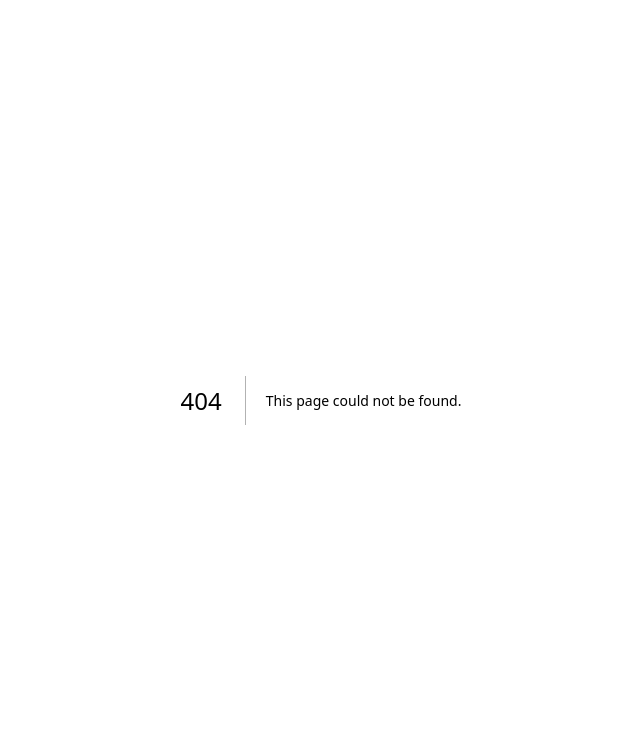
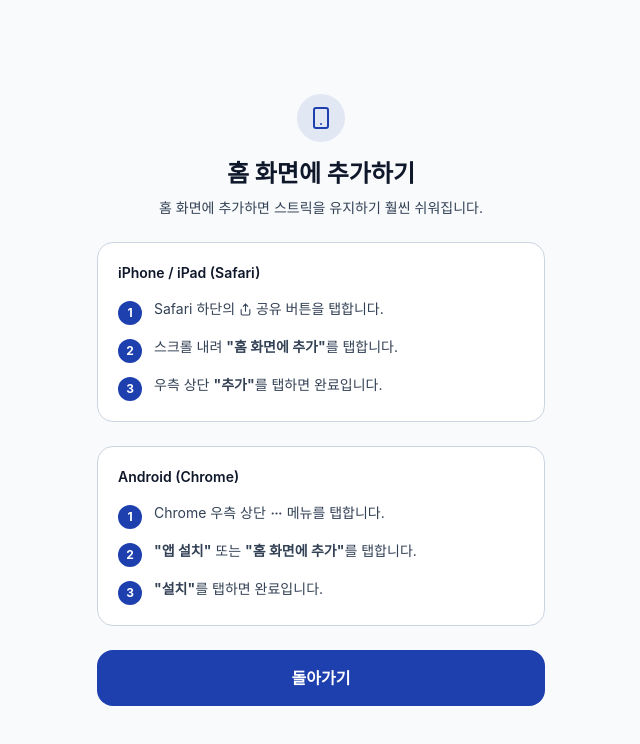
Before and after one commit to Aliasss/bluebird-mvp, a Next.js app: page /install in a window 1280 px wide. Before the commit this address had no page. Shown: the top 744 px of the page, without its empty margins (319-959 px from the left). Built offline with nearby package versions, Linux system fonts and the light colour scheme.

Commit message:
feat: enhance landing page trust signal and PWA install guide
- Add theory badge (CBT/CAS/전망이론) above primary CTA
- Replace passive PWA text with streak-linked install CTA
- Add /install guide page for iOS and Android

```diff
--- /dev/null
+++ b/app/install/page.tsx
@@ -0,0 +1,70 @@
+'use client';
+
+import { useRouter } from 'next/navigation';
+import { Smartphone, Share, Plus, MoreHorizontal } from 'lucide-react';
+
+export default function InstallPage() {
+  const router = useRouter();
+
+  return (
+    <main className="min-h-screen bg-background flex flex-col items-center justify-center p-6">
+      <div className="max-w-md w-full space-y-6">
+
+        <div className="text-center space-y-2">
+          <div className="w-12 h-12 bg-primary bg-opacity-10 rounded-full flex items-center justify-center mx-auto mb-4">
+            <Smartphone size={24} className="text-primary" />
+          </div>
+          <h1 className="text-2xl font-bold text-text-primary">홈 화면에 추가하기</h1>
+          <p className="text-sm text-text-secondary">
+            홈 화면에 추가하면 스트릭을 유지하기 훨씬 쉬워집니다.
+          </p>
+        </div>
+
+        {/* iOS */}
+        <div className="bg-white border border-background-tertiary rounded-2xl p-5 space-y-4">
+          <p className="text-sm font-semibold text-text-primary">iPhone / iPad (Safari)</p>
+          <div className="space-y-3">
+            <div className="flex items-start gap-3">
+              <span className="flex-shrink-0 w-6 h-6 bg-primary text-white text-xs font-bold rounded-full flex items-center justify-center mt-0.5">1</span>
+              <p className="text-sm text-text-secondary">Safari 하단의 <Share size={13} className="inline mb-0.5" /> 공유 버튼을 탭합니다.</p>
+            </div>
+            <div className="flex items-start gap-3">
+              <span className="flex-shrink-0 w-6 h-6 bg-primary text-white text-xs font-bold rounded-full flex items-center justify-center mt-0.5">2</span>
+              <p className="text-sm text-text-secondary">스크롤 내려 <strong>"홈 화면에 추가"</strong>를 탭합니다.</p>
+            </div>
+            <div className="flex items-start gap-3">
+              <span className="flex-shrink-0 w-6 h-6 bg-primary text-white text-xs font-bold rounded-full flex items-center justify-center mt-0.5">3</span>
+              <p className="text-sm text-text-secondary">우측 상단 <strong>"추가"</strong>를 탭하면 완료입니다.</p>
+            </div>
+          </div>
+        </div>
+
+        {/* Android */}
+        <div className="bg-white border border-background-tertiary rounded-2xl p-5 space-y-4">
+          <p className="text-sm font-semibold text-text-primary">Android (Chrome)</p>
+          <div className="space-y-3">
+            <div className="flex items-start gap-3">
+              <span className="flex-shrink-0 w-6 h-6 bg-primary text-white text-xs font-bold rounded-full flex items-center justify-center mt-0.5">1</span>
+              <p className="text-sm text-text-secondary">Chrome 우측 상단 <MoreHorizontal size={13} className="inline mb-0.5" /> 메뉴를 탭합니다.</p>
+            </div>
+            <div className="flex items-start gap-3">
+              <span className="flex-shrink-0 w-6 h-6 bg-primary text-white text-xs font-bold rounded-full flex items-center justify-center mt-0.5">2</span>
+              <p className="text-sm text-text-secondary"><strong>"앱 설치"</strong> 또는 <strong>"홈 화면에 추가"</strong>를 탭합니다.</p>
+            </div>
+            <div className="flex items-start gap-3">
+              <span className="flex-shrink-0 w-6 h-6 bg-primary text-white text-xs font-bold rounded-full flex items-center justify-center mt-0.5">3</span>
+              <p className="text-sm text-text-secondary"><strong>"설치"</strong>를 탭하면 완료입니다.</p>
+            </div>
+          </div>
+        </div>
+
+        <button
+          onClick={() => router.back()}
+          className="w-full bg-primary text-white font-semibold py-4 px-6 rounded-2xl touch-manipulation active:scale-95 transition-transform"
+        >
+          돌아가기
+        </button>
+      </div>
+    </main>
+  );
+}
--- a/app/page.tsx
+++ b/app/page.tsx
@@ -1,6 +1,7 @@
 'use client';
 
 import { useRouter } from 'next/navigation';
+import { ExternalLink } from 'lucide-react';
 
 export default function HomePage() {
   const router = useRouter();
@@ -39,6 +40,9 @@ export default function HomePage() {
 
         {/* CTA */}
         <div className="space-y-3 pt-2">
+          <p className="text-xs text-text-tertiary text-center">
+            CBT, CAS, 전망이론을 기반으로 설계된 인지 분석 도구
+          </p>
           <button
             className="w-full bg-primary text-white font-semibold py-4 px-6 rounded-2xl touch-manipulation active:scale-95 transition-transform"
             onClick={() => router.push('/auth/signup')}
@@ -53,9 +57,13 @@ export default function HomePage() {
           </button>
         </div>
 
-        <p className="text-xs text-text-tertiary">
-          PWA — 홈 화면에 추가하면 앱처럼 사용할 수 있습니다
-        </p>
+        <button
+          onClick={() => router.push('/install')}
+          className="flex items-center justify-center gap-1.5 text-xs text-text-tertiary hover:text-primary transition-colors mx-auto"
+        >
+          <ExternalLink size={11} />
+          홈 화면에 추가하고 Daily 스트릭을 시작하세요
+        </button>
       </div>
     </main>
   );
```
